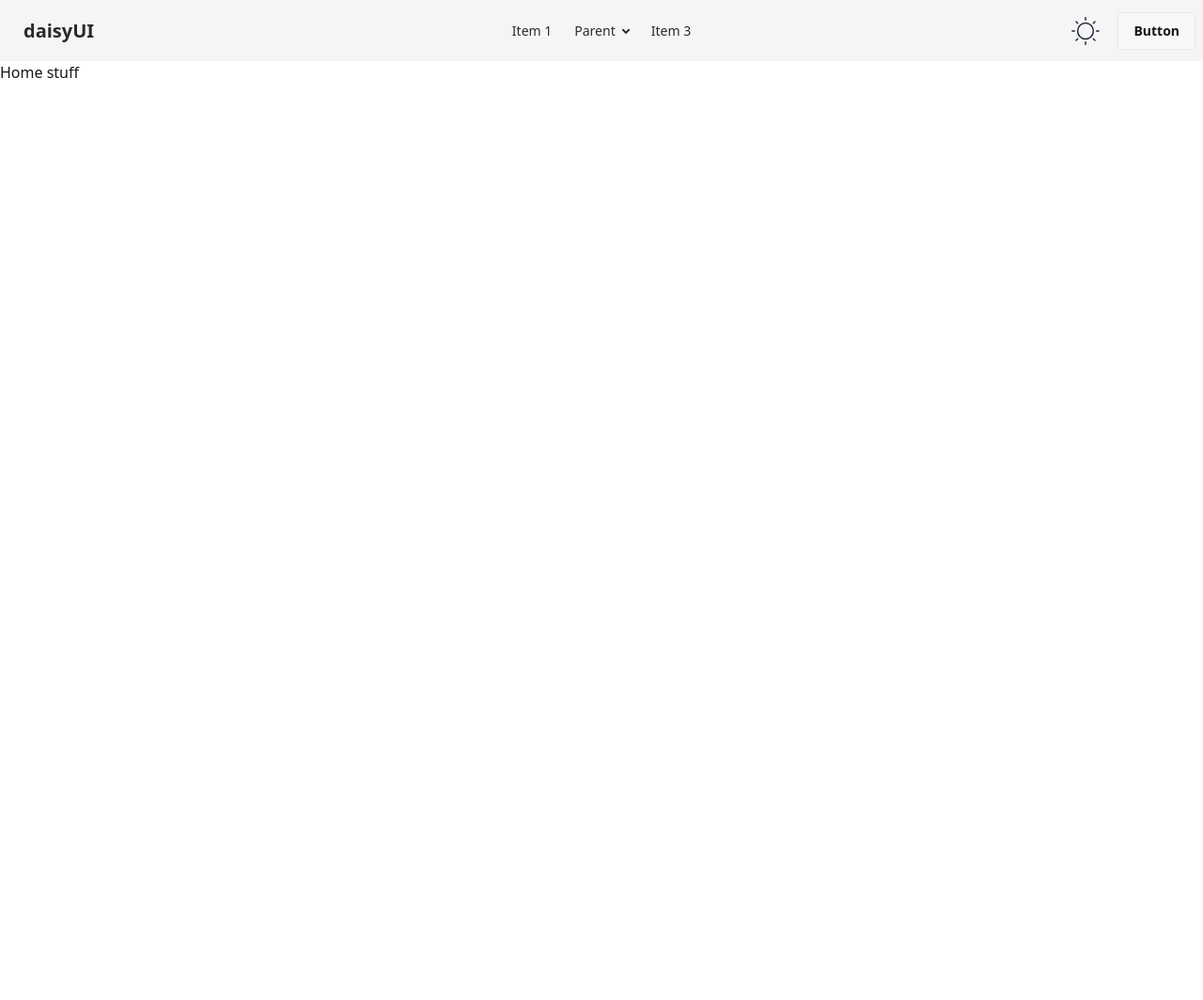
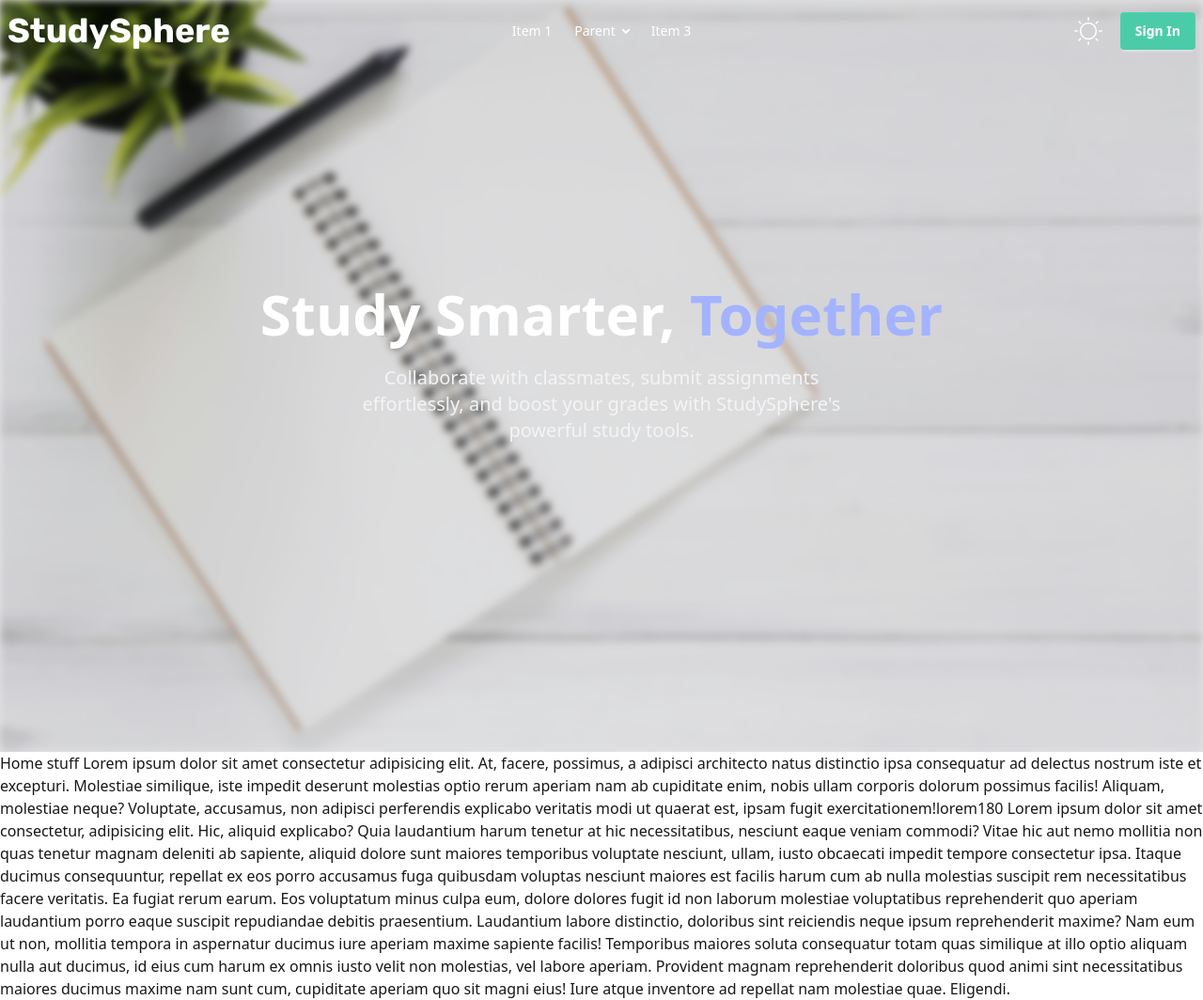
Before and after one commit to What6499/Study-Sphere-Client, a React (Vite) app: page / in a window 1280 px wide. Shown: the whole page at 94% size. Before the commit the page ends 800 px from the top, so only its background shows below. Built offline with nearby package versions, Linux system fonts and the light colour scheme.

Commit message:
added some layout and designed banner

```diff
--- /dev/null
+++ b/components/Banner.jsx
@@ -0,0 +1,26 @@
+import React from "react";
+import NavBar from "../src/pages/Shared/NavBar";
+
+const Banner = () => {
+  return (
+    <div className="relative h-screen overflow-hidden">
+      <div className="absolute inset-0 bg-[url('/src/assets/Banner.jpg')] bg-cover bg-center filter blur-xs z-0"></div>
+      <div className="absolute inset-0 bg-black/10 z-10 dark:bg-black/50"></div>
+      <div className="relative z-30">
+        <NavBar></NavBar>
+      </div>
+
+      <div className="relative z-20 flex flex-col items-center justify-center text-center text-white h-full px-4">
+        <h1 class="text-4xl md:text-5xl lg:text-6xl font-bold text-white mb-4 leading-tight">
+          Study Smarter, <span class="text-indigo-300">Together</span>
+        </h1>
+        <p class="text-lg md:text-xl text-gray-100 mb-8 max-w-lg">
+          Collaborate with classmates, submit assignments effortlessly, and
+          boost your grades with StudySphere's powerful study tools.
+        </p>
+      </div>
+    </div>
+  );
+};
+
+export default Banner;
--- a/index.html
+++ b/index.html
@@ -1,9 +1,15 @@
 <!DOCTYPE html>
-<html lang="en">
+<html lang="en" data-theme="light">
   <head>
     <meta charset="UTF-8" />
     <link rel="shortcut icon" href="study-sphere.png" type="image/x-icon" />
     <meta name="viewport" content="width=device-width, initial-scale=1.0" />
+    <link rel="preconnect" href="https://fonts.googleapis.com" />
+    <link rel="preconnect" href="https://fonts.gstatic.com" crossorigin />
+    <link
+      href="https://fonts.googleapis.com/css2?family=Rubik:ital,wght@0,300..900;1,300..900&display=swap"
+      rel="stylesheet"
+    />
     <title>StudySphere</title>
   </head>
   <body>
--- a/src/index.css
+++ b/src/index.css
@@ -3,4 +3,5 @@
 @custom-variant dark (&:where(.dark, .dark *));
 @theme {
   --color-base-dark: oklch(25.33% 0.016 252.42);
+  --font-logo: "Rubik", "sans-serif";
 }
--- a/src/layouts/RootLayout.jsx
+++ b/src/layouts/RootLayout.jsx
@@ -2,11 +2,12 @@ import React from "react";
 import { Outlet } from "react-router";
 import NavBar from "../pages/Shared/NavBar";
 import Footer from "../pages/Shared/Footer";
+import Banner from "../../components/Banner";
 
 const RootLayout = () => {
   return (
     <div>
-      <NavBar></NavBar>
+      <Banner></Banner>
       <Outlet></Outlet>
       <Footer></Footer>
     </div>
--- a/src/pages/Home/Home.jsx
+++ b/src/pages/Home/Home.jsx
@@ -1,7 +1,35 @@
 import React from "react";
 
 const Home = () => {
-  return <div>Home stuff</div>;
+  return (
+    <div>
+      Home stuff Lorem ipsum dolor sit amet consectetur adipisicing elit. At,
+      facere, possimus, a adipisci architecto natus distinctio ipsa consequatur
+      ad delectus nostrum iste et excepturi. Molestiae similique, iste impedit
+      deserunt molestias optio rerum aperiam nam ab cupiditate enim, nobis ullam
+      corporis dolorum possimus facilis! Aliquam, molestiae neque? Voluptate,
+      accusamus, non adipisci perferendis explicabo veritatis modi ut quaerat
+      est, ipsam fugit exercitationem!lorem180 Lorem ipsum dolor sit amet
+      consectetur, adipisicing elit. Hic, aliquid explicabo? Quia laudantium
+      harum tenetur at hic necessitatibus, nesciunt eaque veniam commodi? Vitae
+      hic aut nemo mollitia non quas tenetur magnam deleniti ab sapiente,
+      aliquid dolore sunt maiores temporibus voluptate nesciunt, ullam, iusto
+      obcaecati impedit tempore consectetur ipsa. Itaque ducimus consequuntur,
+      repellat ex eos porro accusamus fuga quibusdam voluptas nesciunt maiores
+      est facilis harum cum ab nulla molestias suscipit rem necessitatibus
+      facere veritatis. Ea fugiat rerum earum. Eos voluptatum minus culpa eum,
+      dolore dolores fugit id non laborum molestiae voluptatibus reprehenderit
+      quo aperiam laudantium porro eaque suscipit repudiandae debitis
+      praesentium. Laudantium labore distinctio, doloribus sint reiciendis neque
+      ipsum reprehenderit maxime? Nam eum ut non, mollitia tempora in aspernatur
+      ducimus iure aperiam maxime sapiente facilis! Temporibus maiores soluta
+      consequatur totam quas similique at illo optio aliquam nulla aut ducimus,
+      id eius cum harum ex omnis iusto velit non molestias, vel labore aperiam.
+      Provident magnam reprehenderit doloribus quod animi sint necessitatibus
+      maiores ducimus maxime nam sunt cum, cupiditate aperiam quo sit magni
+      eius! Iure atque inventore ad repellat nam molestiae quae. Eligendi.
+    </div>
+  );
 };
 
 export default Home;
--- a/src/pages/Shared/NavBar.jsx
+++ b/src/pages/Shared/NavBar.jsx
@@ -1,10 +1,14 @@
 import React, { useEffect, useState } from "react";
 import { MdDarkMode } from "react-icons/md";
 import { CiLight } from "react-icons/ci";
+
 const NavBar = () => {
   const [darkMode, setDarkMode] = useState(() => {
     return localStorage.getItem("darkMode");
   });
+
+  const [scrolled, setScrolled] = useState(false);
+
   useEffect(() => {
     if (darkMode === "active") {
       document.documentElement.classList.add("dark");
@@ -14,17 +18,38 @@ const NavBar = () => {
       localStorage.removeItem("darkMode");
     }
   }, [darkMode]);
+
   const darkToggle = () => {
-    if (darkMode === "active") {
-      setDarkMode(null);
-    } else {
-      setDarkMode("active");
-    }
+    setDarkMode((prev) => (prev === "active" ? null : "active"));
   };
 
+  useEffect(() => {
+    const handleScroll = () => {
+      if (window.scrollY > 100) {
+        setScrolled(true);
+      } else {
+        setScrolled(false);
+      }
+    };
+
+    window.addEventListener("scroll", handleScroll);
+    return () => window.removeEventListener("scroll", handleScroll);
+  }, []);
+
+  const navItems = [
+    { name: "Home", path: "/" },
+    { name: "Assignments", path: "/assignments" },
+    { name: "Pending Assignments", path: "/groups" },
+    { name: "Resources", path: "/resources" },
+    { name: "Profile", path: "/profile" },
+  ];
   return (
-    <div className="bg-[#F5F5F5] dark:bg-base-dark dark:text-[#E0E0E0] text-[#2A2A2A]">
-      <div className="navbar   container mx-auto">
+    <div
+      className={`fixed w-full top-0 left-0 z-50 transition-all duration-300 ${
+        scrolled ? "bg-white shadow-md dark:bg-gray-900" : "bg-transparent"
+      }`}
+    >
+      <div className="navbar container mx-auto">
         <div className="navbar-start">
           <div className="dropdown">
             <div tabIndex={0} role="button" className="btn btn-ghost lg:hidden">
@@ -35,48 +60,57 @@ const NavBar = () => {
                 viewBox="0 0 24 24"
                 stroke="currentColor"
               >
-                {" "}
                 <path
                   strokeLinecap="round"
                   strokeLinejoin="round"
                   strokeWidth="2"
                   d="M4 6h16M4 12h8m-8 6h16"
-                />{" "}
+                />
               </svg>
             </div>
             <ul
               tabIndex={0}
-              className="menu menu-sm dropdown-content bg-base-100 rounded-box z-1 mt-3 w-52 p-2 shadow"
+              className="menu menu-sm dropdown-content bg-base-100 rounded-box z-10 mt-3 w-52 p-2 shadow"
             >
               <li>
-                <a>Item 1</a>
+                <a>Home</a>
               </li>
-              <li>
-                <a>Parent</a>
-                <ul className="p-2">
-                  <li>
-                    <a>Submenu 1</a>
-                  </li>
-                  <li>
-                    <a>Submenu 2</a>
-                  </li>
-                </ul>
-              </li>
+
               <li>
                 <a>Item 3</a>
               </li>
             </ul>
           </div>
-          <a className="btn btn-ghost text-xl">daisyUI</a>
+          <a
+            href="/"
+            className={`cursor-pointer font-logo font-bold text-4xl transition-colors duration-300 ${
+              scrolled ? "text-[#4BCCA8]" : "text-white"
+            }`}
+          >
+            StudySphere
+          </a>
         </div>
+
         <div className="navbar-center hidden lg:flex">
           <ul className="menu menu-horizontal px-1">
             <li>
-              <a>Item 1</a>
+              <a
+                className={
+                  scrolled ? "text-gray-800 dark:text-white" : "text-white"
+                }
+              >
+                Item 1
+              </a>
             </li>
             <li>
               <details>
-                <summary>Parent</summary>
+                <summary
+                  className={
+                    scrolled ? "text-gray-800 dark:text-white" : "text-white"
+                  }
+                >
+                  Parent
+                </summary>
                 <ul className="p-2">
                   <li>
                     <a>Submenu 1</a>
@@ -88,24 +122,34 @@ const NavBar = () => {
               </details>
             </li>
             <li>
-              <a>Item 3</a>
+              <a
+                className={
+                  scrolled ? "text-gray-800 dark:text-white" : "text-white"
+                }
+              >
+                Item 3
+              </a>
             </li>
           </ul>
         </div>
+
         <div className="navbar-end space-x-4">
           {darkMode === "active" ? (
             <MdDarkMode
               onClick={darkToggle}
-              className="text-4xl rounded-full cursor-pointer   dark:text-white"
+              className="text-4xl rounded-full cursor-pointer text-white"
             />
           ) : (
             <CiLight
-              className="text-4xl rounded-full cursor-pointer text-gray-800 dark:text-white"
               onClick={darkToggle}
+              className={`text-4xl rounded-full cursor-pointer ${
+                scrolled ? "text-gray-800" : "text-white"
+              }`}
             />
           )}
-
-          <a className="btn">Button</a>
+          <a className="btn bg-[#4BCCA8] text-white border-none hover:bg-emerald-600 flex items-center justify-center">
+            Sign In
+          </a>
         </div>
       </div>
     </div>
```
Also changed, not shown: src/assets/Banner.jpg (added), src/assets/logo.png (added).
